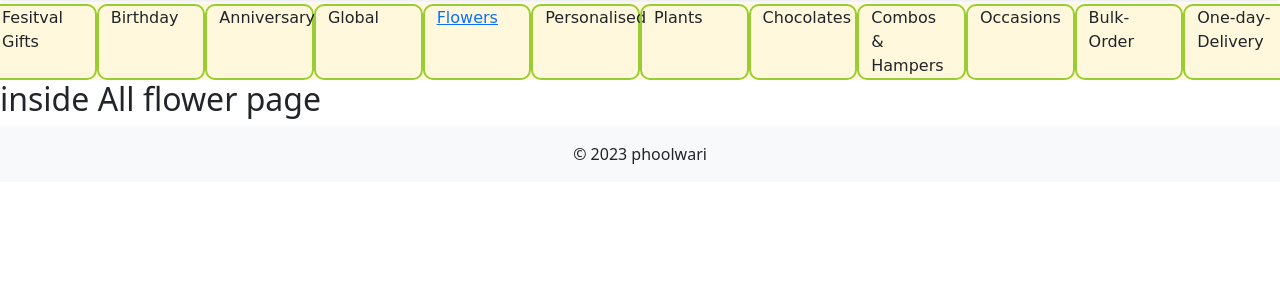
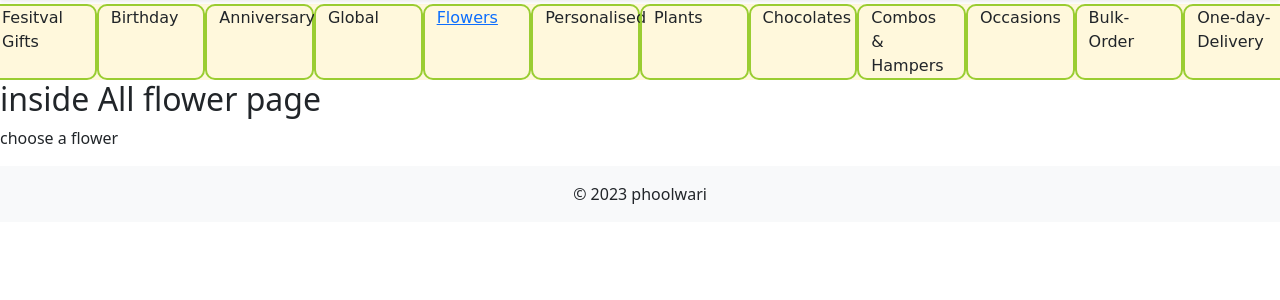
Before and after one commit to Gautam-kr-Chauhan/phoolwari, a Django app: page /flower/all_flowers/ in a window 1280 px wide. Shown: the part 74-374 px from the top of the page. Run offline with Django 4.2, Linux system fonts and the light colour scheme; some libraries are stand-ins or nearby versions.

Commit message:
first commit

```diff
--- a/templates/page/all_flowers.html
+++ b/templates/page/all_flowers.html
@@ -2,5 +2,6 @@
 {% block title %}|| all flowers{% endblock title %}
 {% block content %}
     <h2>inside All flower page</h2>
+    <p>choose a flower</p>
 
 {% endblock content %}
```
